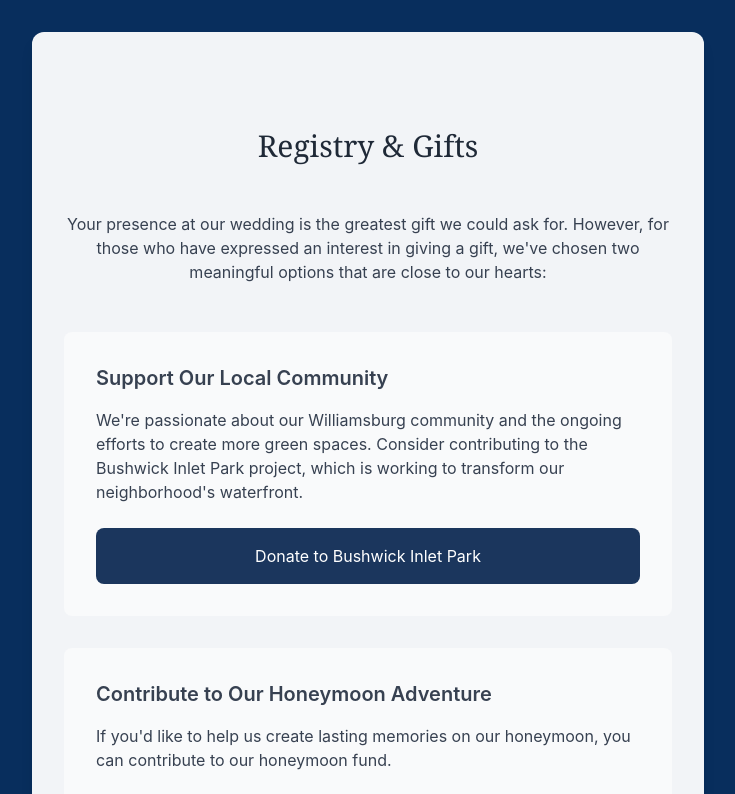
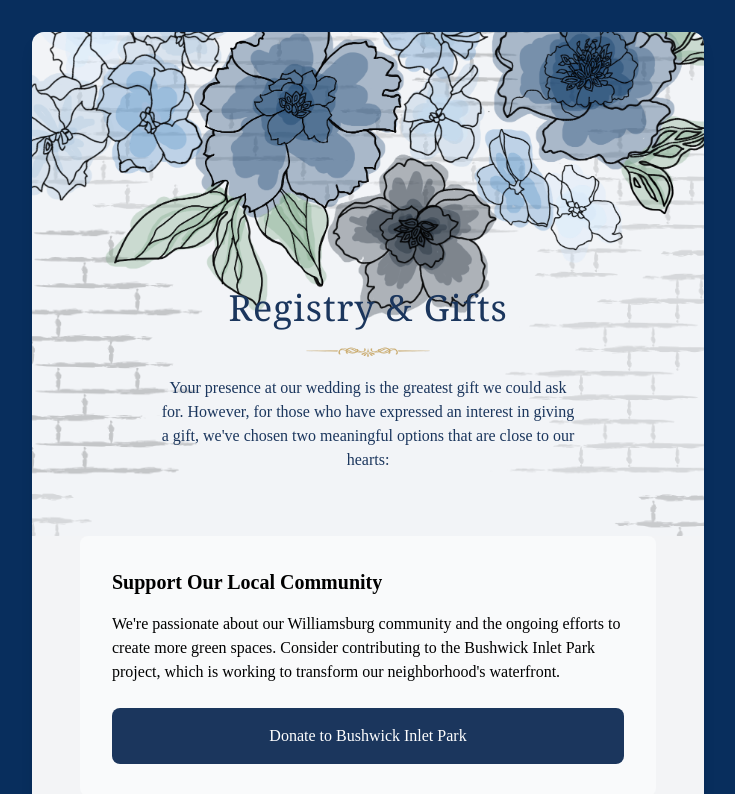
Before and after one commit to JoelBryceAnderson/elaineandjoel, a React (Create React App) app: page /gifts in a window 1280 px wide. Shown: the top 794 px of the page, without its empty margins (272-1007 px from the left). Built offline with nearby package versions, Linux system fonts and the light colour scheme; no server answers; the HTML template or start-up script is replaced by a standard one; a web font is replaced by a local one.

Commit message:
more page template impl

```diff
--- a/src/components/PageTemplate.tsx
+++ b/src/components/PageTemplate.tsx
@@ -3,6 +3,7 @@ import React from 'react';
 type PageTemplateProps = {
   title: string;
   subtitle?: string;
+  supertitle?: string;
   children: React.ReactNode;
   className?: string;
 };
@@ -11,20 +12,20 @@ const PageTemplate: React.FC<PageTemplateProps> = ({
   title,
   subtitle,
   children,
-  className = ''
+  className = '',
 }) => {
   return (
     <div className="min-h-screen bg-[#082e5d] p-8" style={{fontFamily: 'Radley'}}>
-      <div className="max-w-2xl mx-auto px-8 py-24 relative">
-        {/* Background for the entire card */}
-        <div
-          className="absolute inset-0 rounded-xl shadow-lg overflow-hidden bg-white/95"
-        >
+      <div className="max-w-2xl mx-auto relative">
+        {/* Main card container */}
+        <div className="rounded-xl shadow-lg overflow-hidden bg-white/95">
+          {/* Background for the primary content */}
+          <div className="relative">
             {/* Brick background image */}
             <img
               src="/images/brick.png"
               alt="Brick Background"
-            className="absolute inset-0 w-full h-full object-cover object-center opacity-95"
+              className="absolute inset-0 w-full h-full/2 object-cover object-center opacity-95 z-0"
             />
 
             {/* Flowers top image */}
@@ -37,14 +38,35 @@ const PageTemplate: React.FC<PageTemplateProps> = ({
                 zIndex: 0
               }}
             />
+
+            {/* Content wrapper with z-index to sit above background */}
+            <div className="relative z-10">
+
+            {/* Header section */}
+             <div className="text-center mb-16 pt-64">
+               <h1 className="text-4xl font-serif tracking-wide text-[#1B365D]">
+                 {title}
+               </h1>
+               {/* embellishment */}
+               <div
+                 className="h-12 bg-contain bg-no-repeat bg-center"
+                 style={{
+                   backgroundImage: 'url(/images/embellishment.png)',
+                   zIndex: 0,
+                 }}
+               />
+               <p className="text-[#1B365D] pl-32 pr-32">
+                 {subtitle}
+               </p>
+             </div>
+            </div>
           </div>
 
-        {/* Main content wrapper with relative positioning */}
-        <div className="relative z-10">
-          {/* Text content */}
-          {/* Content */}
-          <div className={`${className}`}>
+          {/* Children content */}
+          <div className={`relative z-20 bg-gray-100 ${className}`}>
+            <div className={`pb-12 relative ${className}`}>
               {children}
+            </div>
           </div>
         </div>
       </div>
--- a/src/pages/FaqsPage.tsx
+++ b/src/pages/FaqsPage.tsx
@@ -16,7 +16,7 @@ const FaqItem: React.FC<FAQItemProps> = ({ question, answer }) => {
   const [isOpen, setIsOpen] = useState(false);
 
   return (
-    <div className="border-b border-gray-200">
+    <div className="border-b border-gray-200 pr-12 pl-12">
       <button
         className="w-full py-4 flex justify-between items-center text-left"
         onClick={() => setIsOpen(!isOpen)}
@@ -81,31 +81,18 @@ const FaqsPage: React.FC = () => {
 
   return (
   <div>
-  <PageTemplate
-    title="Frequently Asked Questions"
-    subtitle="These answers are currently not true. Do not trust them."
-  >
-
-       {/* Header section */}
-        <div className="text-center space-y-8 mb-16 mt-60">
-          <h2 className="text-[#1B365D] tracking-wide text-sm">WEDDING DETAILS</h2>
-          <h1 className="text-4xl font-serif tracking-wide text-[#1B365D]">
-            Frequently Asked Questions
-          </h1>
-          <p className="text-[#1B365D] mt-6">
-            These answers are currently not true. Do not trust them.
-          </p>
-        </div>
-
-        {/* FAQs section */}
-        <div className="max-w-xl mx-auto">
+    <PageTemplate
+      title="Frequently Asked Questions"
+      subtitle="These answers are currently not true. Do not trust them."
+    >
+        <div className="max-w-2xl mx-auto">
           <div className="space-y-1">
             {faqs.map((faq, index) => (
               <FaqItem key={index} question={faq.question} answer={faq.answer} />
             ))}
           </div>
         </div>
-    </PageTemplate>
+      </PageTemplate>
     </div>
   );
 };
--- a/src/pages/GalleryPage.tsx
+++ b/src/pages/GalleryPage.tsx
@@ -1,5 +1,6 @@
 import React, { useState } from 'react';
 import { X } from 'lucide-react';
+import PageTemplate from "../components/PageTemplate";
 
 interface GalleryImage {
   id: number;
@@ -74,16 +75,11 @@ const GalleryPage: React.FC = () => {
   const [selectedImage, setSelectedImage] = useState<GalleryImage | null>(null);
 
   return (
-    <div className="min-h-screen bg-[#082e5d] p-8">
-      <div className="max-w-2xl mx-auto px-8 py-24 relative">
-        <div className="absolute inset-0 bg-white/95 rounded-xl shadow-lg" />
-
-        <div className="relative z-10 space-y-8">
-          <h1 className="text-3xl font-serif text-center text-gray-800 mb-12">
-            Our Gallery
-          </h1>
-
-          <div className="grid grid-cols-1 md:grid-cols-2 lg:grid-cols-3 gap-4">
+    <div>
+      <PageTemplate
+        title="Our Gallery"
+      >
+        <div className="grid grid-cols-1 md:grid-cols-2 lg:grid-cols-3 gap-4 pt-12">
           {galleryImages.map((image) => (
             <div
               key={image.id}
@@ -103,8 +99,7 @@ const GalleryPage: React.FC = () => {
             </div>
           ))}
         </div>
-        </div>
-      </div>
+      </PageTemplate>
 
       <ImageModal
         image={selectedImage}
--- a/src/pages/GiftsPage.tsx
+++ b/src/pages/GiftsPage.tsx
@@ -1,24 +1,18 @@
 import React, { useState } from 'react';
 import Modal from '../components/Modal';
+import PageTemplate from '../components/PageTemplate';
 
 const GiftsPage: React.FC = () => {
   const [isModalOpen, setIsModalOpen] = useState<boolean>(false);
 
   return (
-    <div className="min-h-screen bg-[#082e5d] p-8">
-      <div className="max-w-2xl mx-auto px-8 py-24 relative">
-        <div className="absolute inset-0 bg-white/95 rounded-xl shadow-lg" />
-
-        <div className="relative z-10 space-y-8">
-          <h1 className="text-3xl font-serif text-center text-gray-800 mb-12">Registry & Gifts</h1>
-
-          <div className="prose mx-auto text-gray-700">
-            <p className="text-center mb-8">
-              Your presence at our wedding is the greatest gift we could ask for. However, for those who have expressed an interest in giving a gift, we've chosen two meaningful options that are close to our hearts:
-            </p>
-
-            <div className="mt-12 space-y-8">
-              <div className="bg-gray-50 p-8 rounded-lg">
+    <div>
+      <PageTemplate
+        title="Registry & Gifts"
+        subtitle="Your presence at our wedding is the greatest gift we could ask for. However, for those who have expressed an interest in giving a gift, we've chosen two meaningful options that are close to our hearts:"
+      >
+        <div>
+          <div className="bg-gray-50 p-8 rounded-lg mr-12 ml-12 mt-6">
             <h2 className="text-xl font-semibold mb-4">Support Our Local Community</h2>
             <p className="mb-6">
               We're passionate about our Williamsburg community and the ongoing efforts to create more green spaces. Consider contributing to the Bushwick Inlet Park project, which is working to transform our neighborhood's waterfront.
@@ -33,7 +27,7 @@ const GiftsPage: React.FC = () => {
             </a>
           </div>
 
-              <div className="bg-gray-50 p-8 rounded-lg">
+          <div className="bg-gray-50 p-8 rounded-lg mr-12 ml-12 mt-12">
             <h2 className="text-xl font-semibold mb-4">Contribute to Our Honeymoon Adventure</h2>
             <p className="mb-6">
               If you'd like to help us create lasting memories on our honeymoon, you can contribute to our honeymoon fund.
@@ -46,9 +40,7 @@ const GiftsPage: React.FC = () => {
             </button>
           </div>
         </div>
-          </div>
-        </div>
-      </div>
+      </PageTemplate>
 
       <Modal isOpen={isModalOpen} onClose={() => setIsModalOpen(false)}>
         <div className="text-center">
```
Lines whose indentation alone changed are shown as unchanged.
